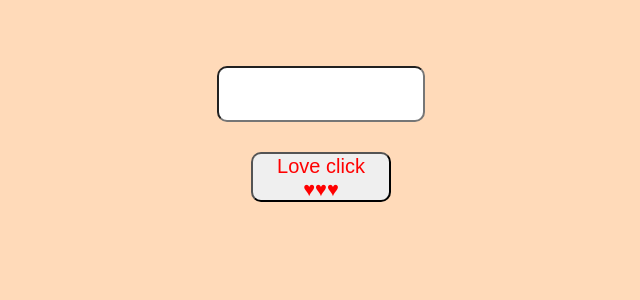
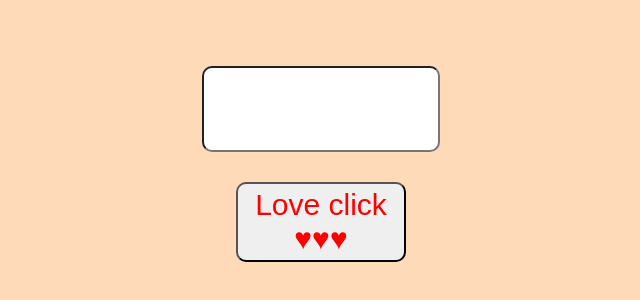
Before and after one commit to XP522038476/dyj, a plain HTML site: page index.html in a window 1280 px wide. Shown: the part 472-772 px from the top of the page, without its empty margins (319-959 px from the left). Drawn offline with Linux system fonts and the light colour scheme.

Commit message:
Add files via upload

```diff
--- a/index.html
+++ b/index.html
@@ -17,16 +17,16 @@
 }
 .pw_input {
 	border-radius: 10px;
-	width: 200px;
-	height: 50px;
-	font-size: 30px;
+	width: 230px;
+	height: 80px;
+	font-size: 40px;
 }
 .pw_button {
 	border-radius: 10px;
 	margin-top: 30px;
-	width: 140px;
-	height: 50px;
-	font-size: 20px;
+	width: 170px;
+	height: 80px;
+	font-size: 30px;
 	color: red;
 }
 </style>
```
